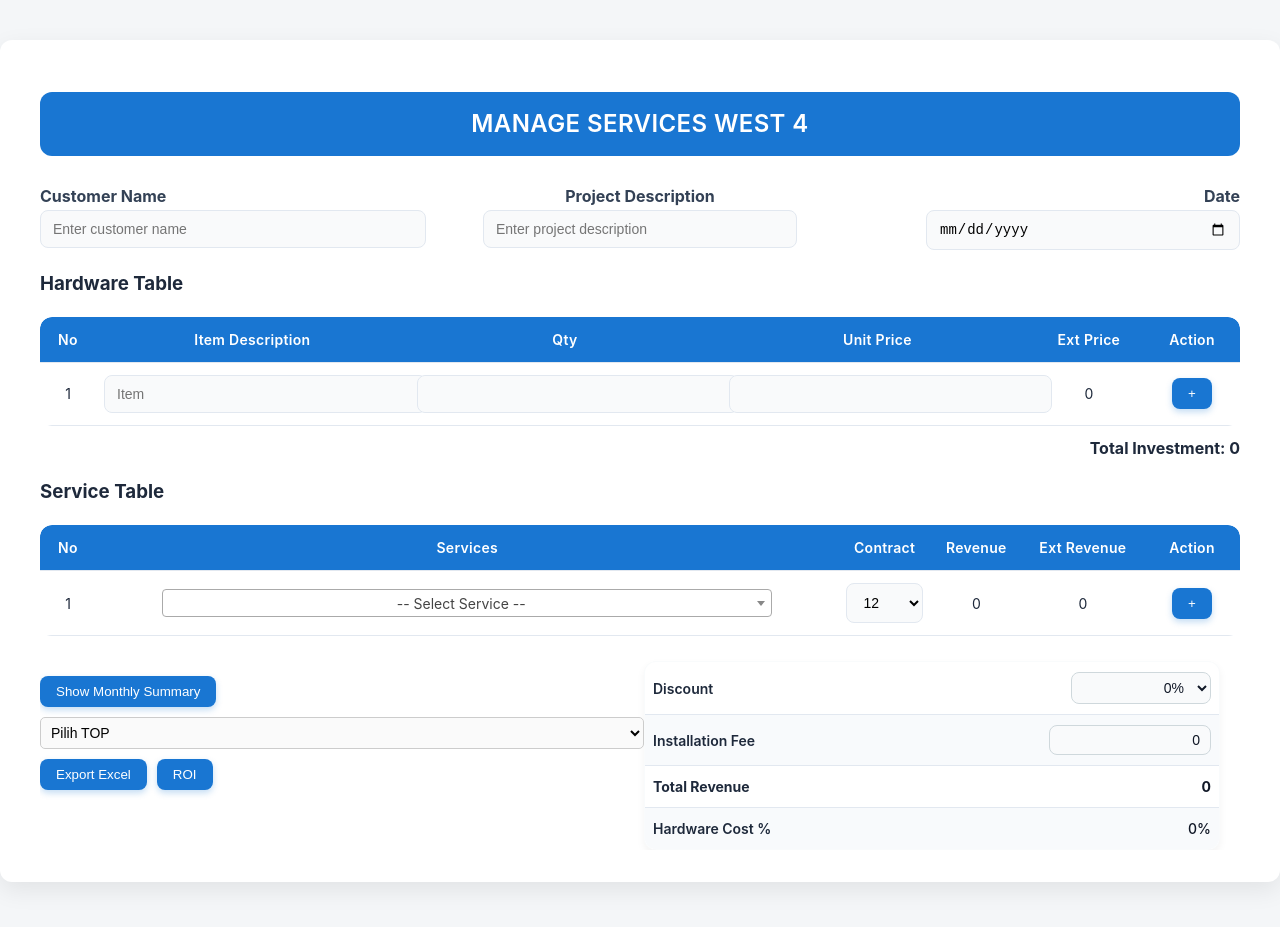
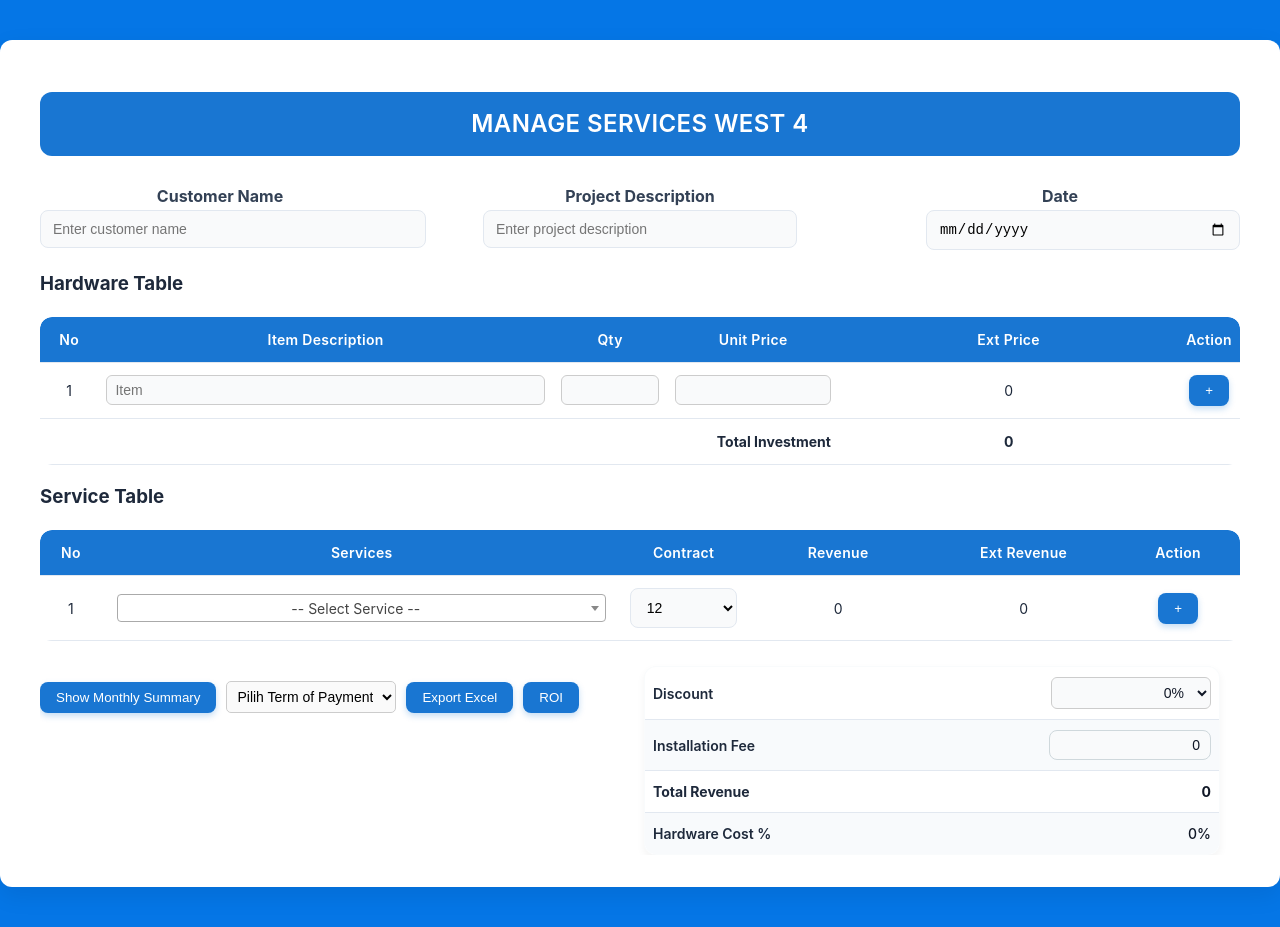
Before and after one commit to dedynamoza/ROI, a plain HTML site: page index.html in a window 1280 px wide. Drawn offline with nearby package versions, Linux system fonts and the light colour scheme.

Commit message:
Update index.html
new fitur

```diff
--- a/index.html
+++ b/index.html
@@ -14,7 +14,7 @@
       --primary: #1976d2;
       --primary-dark: #0d47a1;
       --accent: #00bcd4;
-      --bg: #f4f6f8;
+      --bg: #0576e6;
       --text: #1e293b;
       --border: #e2e8f0;
       --danger: #e53935;
@@ -132,15 +132,62 @@
 #hardwareTable td:nth-child(1),
 #serviceTable th:nth-child(1),
 #serviceTable td:nth-child(1) {
-      width: 40px;
+  width: 5%;   /* Kolom No */
+}
+
+#hardwareTable th:nth-child(2),
+#hardwareTable td:nth-child(2),
+#serviceTable th:nth-child(2),
+#serviceTable td:nth-child(2) {
+  width: 40%;  /* Item Description */
+}
+
+#hardwareTable th:nth-child(3),
+#hardwareTable td:nth-child(3),
+#serviceTable th:nth-child(3),
+#serviceTable td:nth-child(3) {
+  width: 10%;  /* Qty */
+}
+
+#hardwareTable th:nth-child(4),
+#hardwareTable td:nth-child(4),
+#serviceTable th:nth-child(4),
+#serviceTable td:nth-child(4) {
+  width: 15%;  /* Unit Price */
+}
+
+#hardwareTable th:nth-child(5),
+#hardwareTable td:nth-child(5),
+#serviceTable th:nth-child(5),
+#serviceTable td:nth-child(5) {
+  width: 15%;  /* Ext Price */
 }
 
 #hardwareTable th:nth-child(6),
 #hardwareTable td:nth-child(6),
 #serviceTable th:nth-child(6),
 #serviceTable td:nth-child(6) {
-      width: 80px;
+  width: 10%;  /* Action */
 }
+/* Agar input dan select tidak melewati batas cell */
+#hardwareTable input,
+#hardwareTable select {
+  width: 100%;
+  box-sizing: border-box;
+  padding: 6px 8px;
+  border: 1px solid #ccc;
+  border-radius: 6px;
+  background: #f9fafb;
+  font-size: 14px;
+}
+
+#hardwareTable input:focus {
+  border-color: #1976d2;
+  outline: none;
+  box-shadow: 0 0 0 2px rgba(25,118,210,0.15);
+}
+
+
 
     /* === BUTTONS === */
     .btn {
@@ -246,6 +293,7 @@
       border-radius: 8px;
       font-size: 14px;
       animation: fadeIn 0.3s ease;
+      width: 45%;
     }
 
     @keyframes fadeIn {
@@ -324,7 +372,7 @@
   <div class="row" style="display:flex; justify-content:space-between; align-items:flex-start; margin-bottom:20px;">
 
     <!-- Kiri -->
-  <div class="form-group" style="width:30%; text-align:left;">
+    <div class="form-group" style="width:30%; text-align:center;">
       <label for="customerName" style="display:block; font-weight:bold; margin-bottom:2px;">
         Customer Name
       </label>
@@ -341,7 +389,7 @@
 
     <!-- Kanan -->
     <div class="form-group" style="width:30%; text-align:right;">
-    <label for="date" style="display:block; font-weight:bold; margin-bottom:2px; text-align:right;">
+      <label for="date" style="display:block; font-weight:bold; margin-bottom:2px; text-align:center;">
         Date
       </label>
       <input type="date" id="date" style="width:80%;">
@@ -372,10 +420,15 @@
         <td><button class="btn addHardware">+</button></td>
       </tr>
     </tbody>
+    <tfoot>
+      <tr>
+        <td colspan="4" style="text-align:right; font-weight:bold;">Total Investment</td>
+        <td id="totalInvestment" style="font-weight:bold;">0</td>
+        <td></td>
+      </tr>
+    </tfoot>
   </table>
   </div>
-
-  <div style="text-align: right; margin-top: 10px; font-weight: bold;">Total Investment: <span id="totalInvestment">0</span></div>
 
   <h3>Service Table</h3>
   <div class="table-wrapper">
@@ -417,7 +470,8 @@
     <tr>
       <td>Discount</td>
       <td>
-        <select id="discount">
+        <select id="discount" style="width:160px; padding:6px 10px; border-radius:6px; border:1px solid #ccc;">
+
           <option value="0"selected>0%</option>
           <option value="15">15%</option>
           <option value="20">20%</option>
@@ -443,8 +497,9 @@
   <button class="btn" id="summaryBtn" onclick="toggleSummary()">Show Monthly Summary</button>
 
   <!-- Dropdown TOP -->
-  <select id="topSelect" style="padding:6px; border-radius:5px; border:1px solid #ccc;">
-    <option value="0" selected>Pilih TOP</option>
+  <select id="topSelect" style="width: 170px; padding:6px; border-radius:5px; border:1px solid #ccc;">
+
+    <option value="0" selected>Pilih Term of Payment</option>
     <option value="3">TOP 3</option>
     <option value="6">TOP 6</option>
     <option value="12">TOP 12</option>
```
Lines whose indentation alone changed are shown as unchanged.
